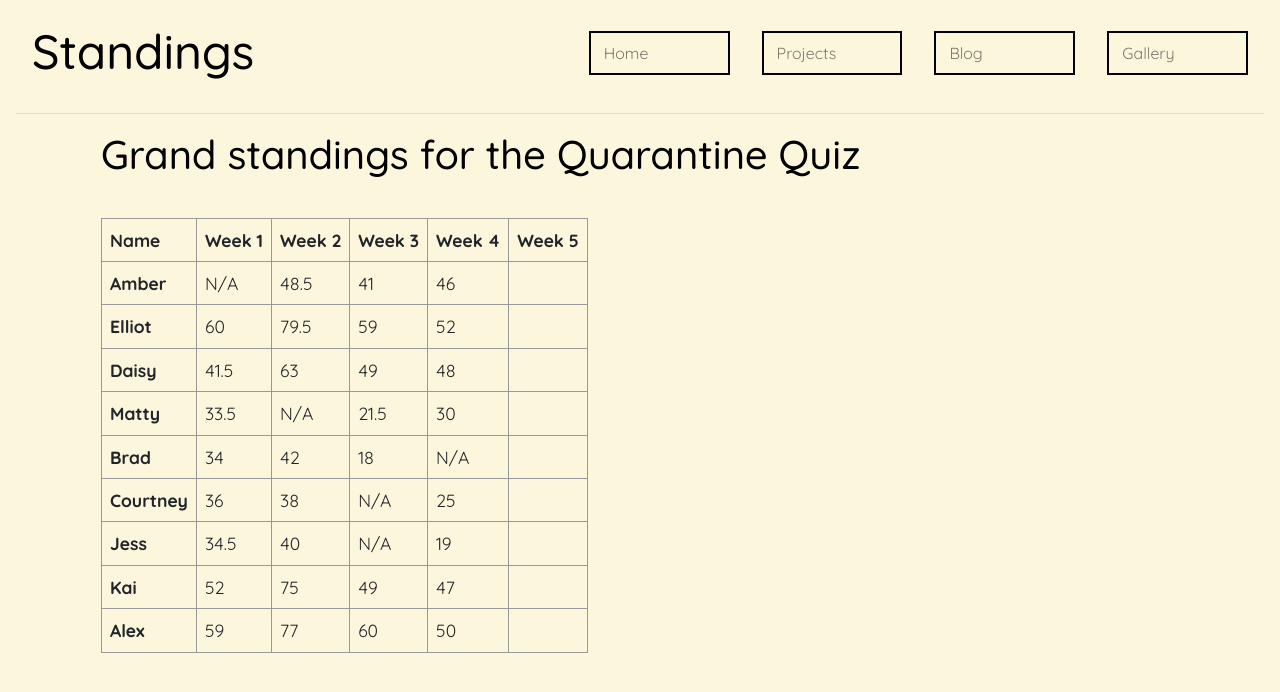
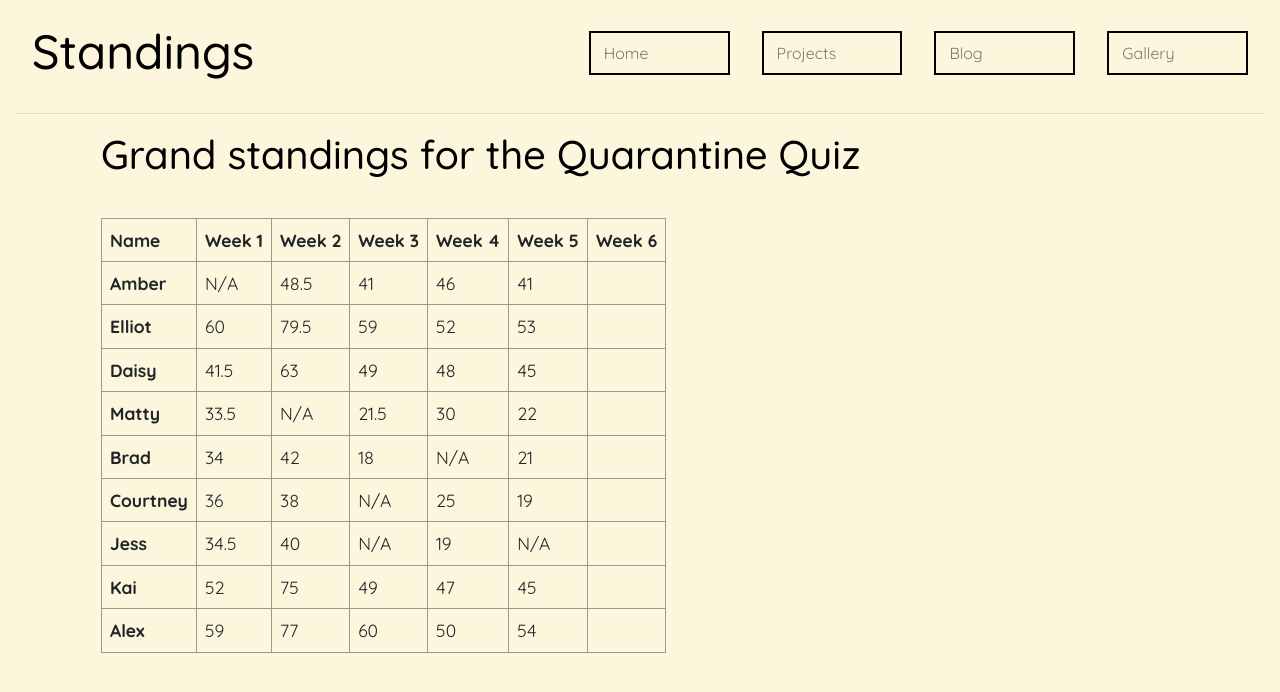
Before and after one commit to AlexSmith11/website-blog, a React (Create React App) app: page /standings in a window 1280 px wide. Shown: the top 692 px of the page. Built offline with nearby package versions, Linux system fonts and the light colour scheme.

Commit message:
added week 5 scores

```diff
--- a/src/pages/standings.jsx
+++ b/src/pages/standings.jsx
@@ -25,6 +25,7 @@ const About = () => {
                 <th scope='col'>Week 3</th>
                 <th scope='col'>Week 4</th>
                 <th scope='col'>Week 5</th>
+                <th scope='col'>Week 6</th>
               </tr>
             </thead>
             <tbody>
@@ -34,6 +35,7 @@ const About = () => {
                 <td>48.5</td>
                 <td>41</td>
                 <td>46</td>
+                <td>41</td>
                 <td></td>
               </tr>
               <tr>
@@ -42,6 +44,7 @@ const About = () => {
                 <td>79.5</td>
                 <td>59</td>
                 <td>52</td>
+                <td>53</td>
                 <td></td>
               </tr>
               <tr>
@@ -50,6 +53,7 @@ const About = () => {
                 <td>63</td>
                 <td>49</td>
                 <td>48</td>
+                <td>45</td>
                 <td></td>
               </tr>
               <tr>
@@ -58,6 +62,7 @@ const About = () => {
                 <td>N/A</td>
                 <td>21.5</td>
                 <td>30</td>
+                <td>22</td>
                 <td></td>
               </tr>
               <tr>
@@ -66,6 +71,7 @@ const About = () => {
                 <td>42</td>
                 <td>18</td>
                 <td>N/A</td>
+                <td>21</td>
                 <td></td>
               </tr>
               <tr>
@@ -74,6 +80,7 @@ const About = () => {
                 <td>38</td>
                 <td>N/A</td>
                 <td>25</td>
+                <td>19</td>
                 <td></td>
               </tr>
               <tr>
@@ -82,6 +89,7 @@ const About = () => {
                 <td>40</td>
                 <td>N/A</td>
                 <td>19</td>
+                <td>N/A</td>
                 <td></td>
               </tr>
               <tr>
@@ -90,6 +98,7 @@ const About = () => {
                 <td>75</td>
                 <td>49</td>
                 <td>47</td>
+                <td>45</td>
                 <td></td>
               </tr>
               <tr>
@@ -98,6 +107,7 @@ const About = () => {
                 <td>77</td>
                 <td>60</td>
                 <td>50</td>
+                <td>54</td>
                 <td></td>
               </tr>
             </tbody>
```
